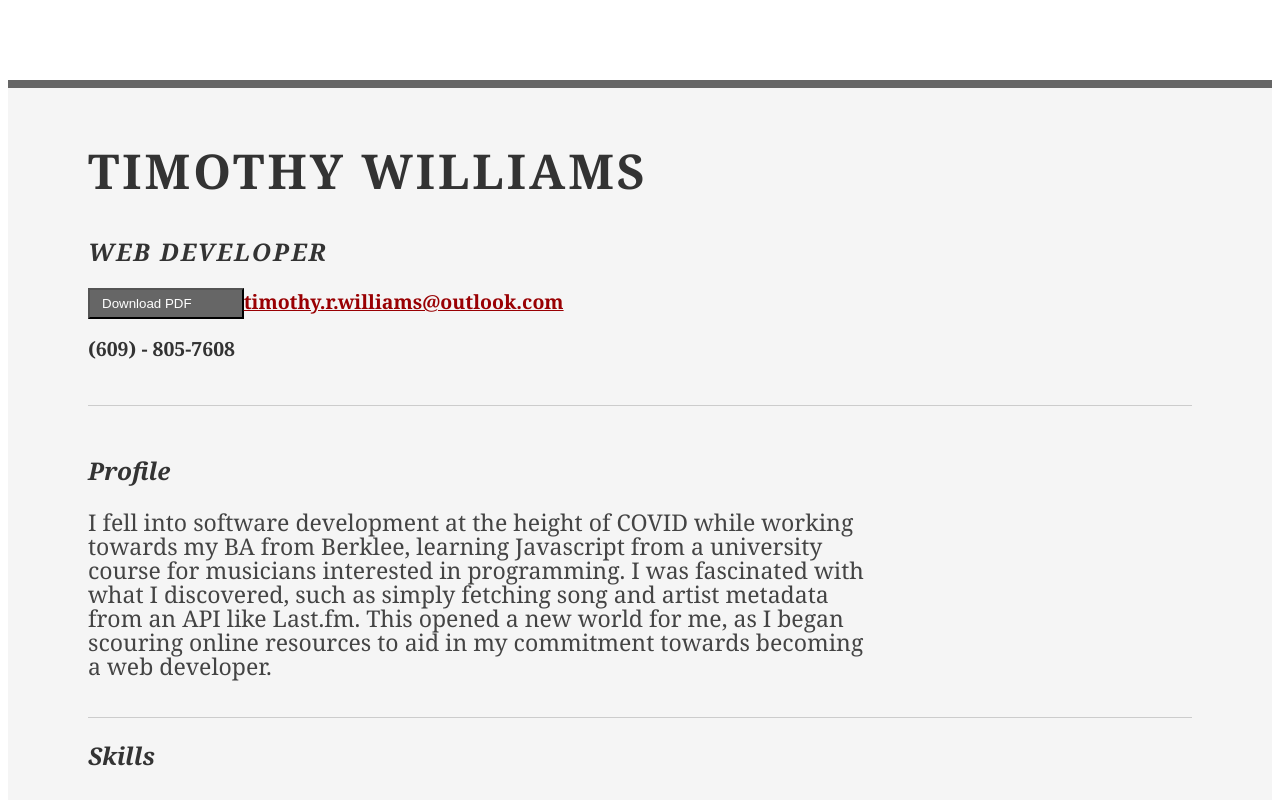
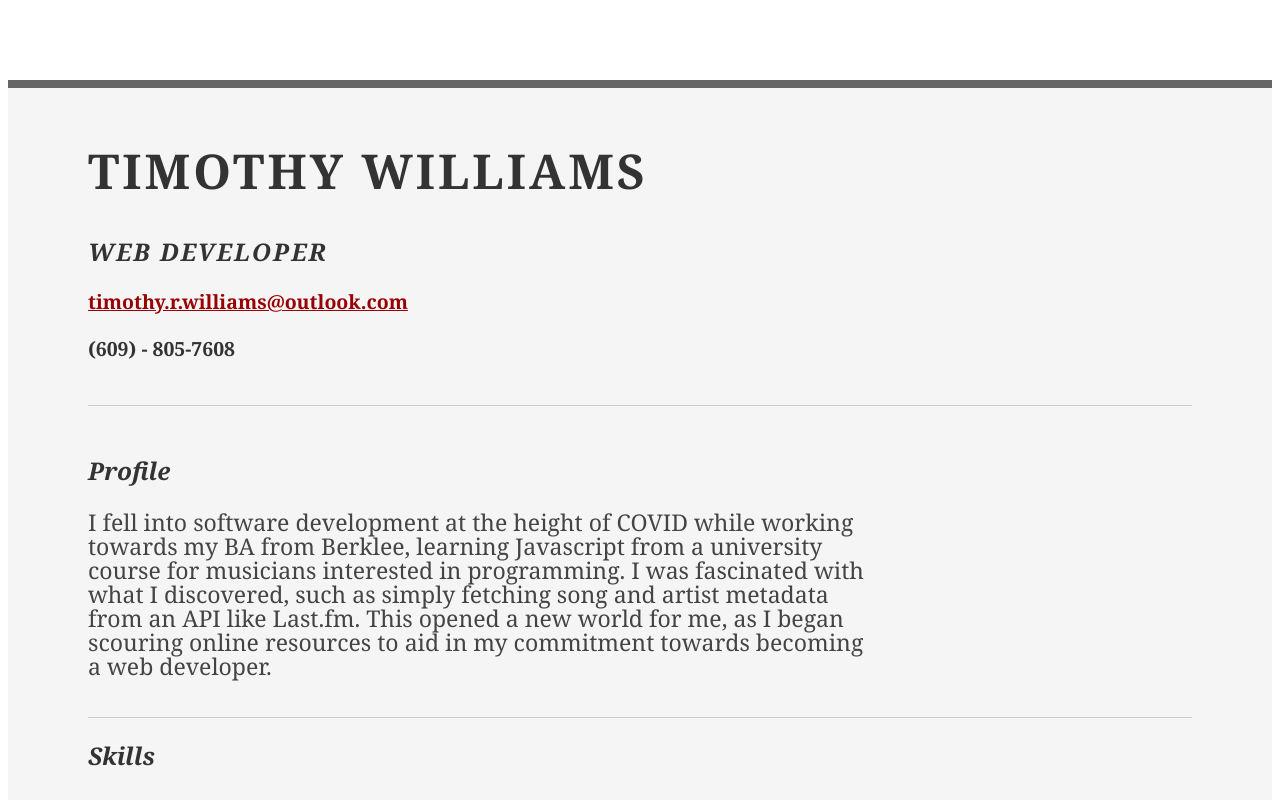
Before and after one commit to timothy-williams/twilliams-resume, a website: page assets/index.html in a window 1280 px wide. Shown: the top 800 px of the page. Drawn offline with Linux system fonts and the light colour scheme; no server answers; a small style sheet from the web is missing.

Commit message:
Temporarily remove PDF download

```diff
--- a/assets/api_call.js
+++ b/assets/api_call.js
@@ -12,7 +12,9 @@ fetch("https://qlfbi8bsz9.execute-api.us-east-1.amazonaws.com/prod")
     document.getElementById("count").innerHTML = data.Attributes.Hits;
   });
 
-function saveHTMLasPDF() {
-  var element = document.getElementById("pdf");
-  html2pdf(element);
-}
+/*function saveHTMLasPDF() {
+  var element = document.getElementById("doc2");
+  html2pdf(element).set({
+    pagebreak: { mode: ['avoid-all', 'css', 'legacy'] }
+  });
+}*/
--- a/assets/index.html
+++ b/assets/index.html
@@ -27,7 +27,7 @@
 
 					<div class="yui-u">
 						<div class="contact-info">
-							<h3><button id="pdf" type="button" onclick="saveHTMLasPDF()">Download PDF</button></h3>
+							<!-- <h3><button id="pdf" type="button" onclick="saveHTMLasPDF()">Download PDF</button></h3> -->
 							<h3>
 								<a href="mailto:timothy.r.williams@outlook.com">timothy.r.williams@outlook.com</a>
 							</h3>
```
